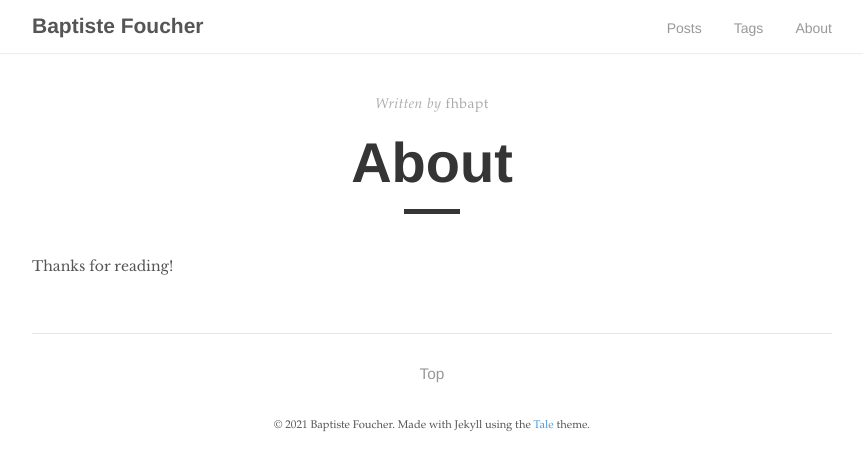
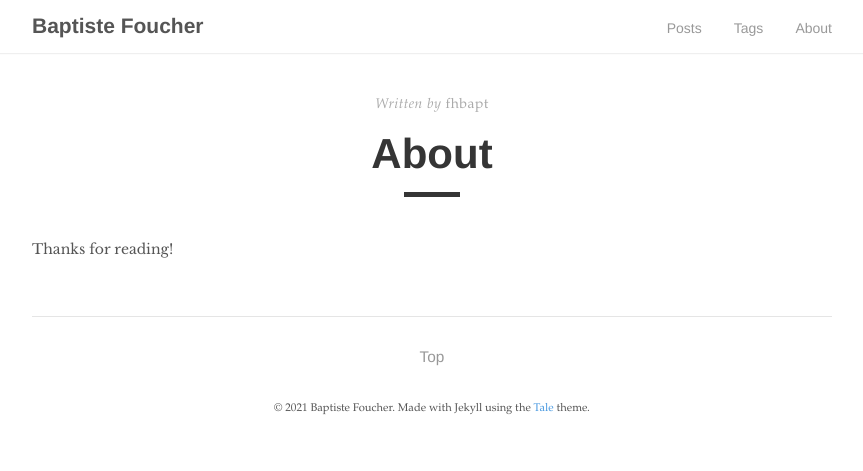
Before and after one commit to fhbapt/fhbapt.github.io, a Jekyll site: the page built from _pages/about.md, in a window 1280 px wide. Shown: the top 471 px of the page, without its empty margins (208-1071 px from the left). Built offline with Jekyll 4.4.1, drawn with Linux system fonts in a browser that asks for light colours.

Commit message:
Update _post.scss

```diff
--- a/_sass/tale/_post.scss
+++ b/_sass/tale/_post.scss
@@ -15,7 +15,7 @@
   &-title {
     color: $default-shade;
     font-family: $sans-serif;
-    font-size: 4rem;
+    font-size: 3rem;
     margin: 1rem 0;
     text-align: center;
   }
@@ -44,7 +44,7 @@
     color: $default-tint;
     display: block;
     font-family: $sans-serif;
-    font-size: 0.9rem;
+    font-size: 0.7rem;
     font-style: normal;
     text-align: center;
   }
```
